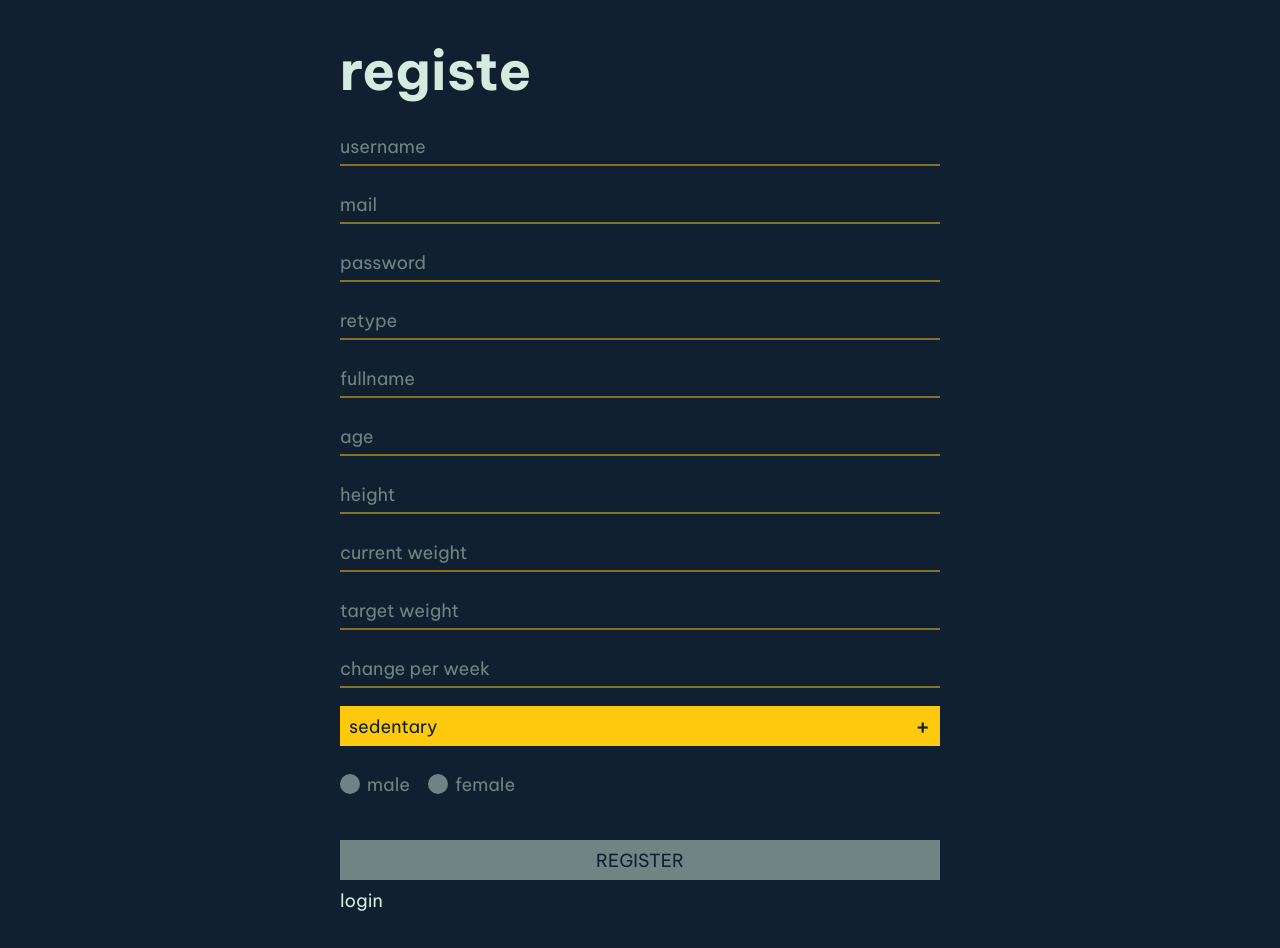
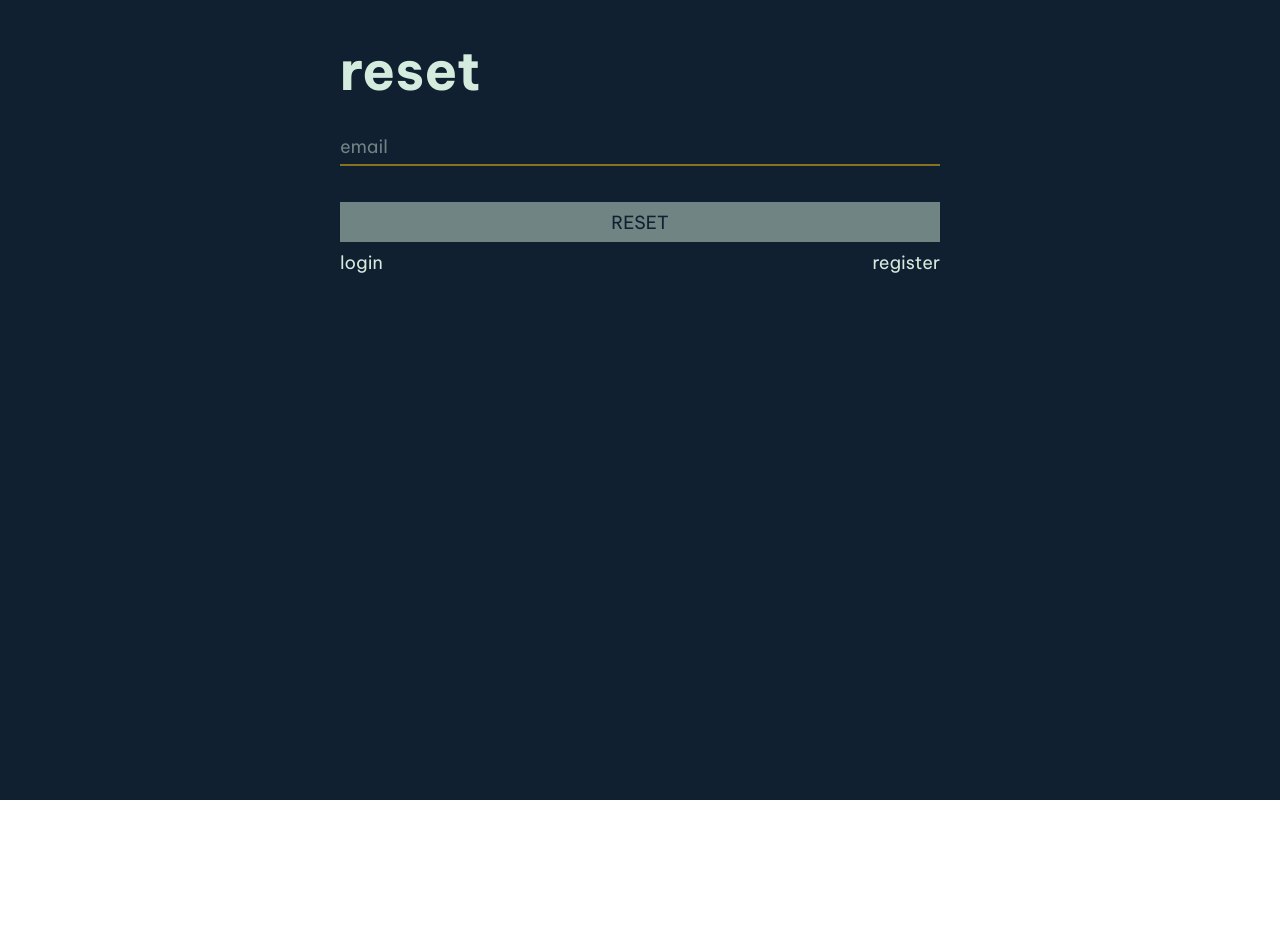
Before and after one commit to lusinger/getfit-app, an Angular app: page / in a window 1280 px wide. After the commit the page ends 800 px from the top, so only its background shows below. Built offline with nearby package versions, Linux system fonts and the light colour scheme.

Commit message:
Create ResetComponent to reset user mail
-Add markup and styling to all needed components
-Impement Typewriter Directive

```diff
--- a/src/app/app.component.html
+++ b/src/app/app.component.html
@@ -1,4 +1,4 @@
 <div class="page-container dark">
-  <getfit-register></getfit-register>
+  <getfit-reset></getfit-reset>
   <getfit-scroll-up [styleClass]="'light'"></getfit-scroll-up>
 </div>
--- a/src/app/app.module.ts
+++ b/src/app/app.module.ts
@@ -9,6 +9,7 @@ import { AppComponent } from './app.component';
 import { TypewriterDirective } from './directives/typewriter.directive';
 import { RegisterComponent } from './features/register/register.component';
 import { ScrollUpComponent } from './features/scroll-up/scroll-up.component';
+import { ResetComponent } from './features/reset/reset.component';
 
 @NgModule({
   declarations: [
@@ -16,6 +17,7 @@ import { ScrollUpComponent } from './features/scroll-up/scroll-up.component';
     TypewriterDirective,
     RegisterComponent,
     ScrollUpComponent,
+    ResetComponent,
   ],
   imports: [
     BrowserModule,
--- /dev/null
+++ b/src/app/features/reset/reset.component.html
@@ -0,0 +1,15 @@
+<div class="reset-container">
+  <h1 getfitTypewriter initialText={{formTitle}} targetText="reset" class="reset-title light" (textChanged)="onTextChanged($event)">{{formTitle}}</h1>
+  <form class="reset-form">
+    <label class="input-field light mt1">
+      <input type="email" placeholder="email">
+      <span>email</span>
+    </label>
+    <p class="error-message mt1">{{errorMessage}}</p>
+    <button class="light mt1" type="submit">reset</button>
+  </form>
+  <div class="reset-footer mt05">
+    <a class="light" href="#">login</a>
+    <a class="light" href="#">register</a>
+  </div>
+</div>
--- /dev/null
+++ b/src/app/features/reset/reset.component.sass
@@ -0,0 +1,27 @@
+@import '../../../sass/_variables'
+
+:host
+  width: 100%
+  height: 100%
+  display: flex
+  justify-content: center
+  flex-grow: 1
+  .reset-container
+    width: 100%
+    height: auto
+    display: flex
+    flex-flow: column
+    .reset-title
+      min-height: $rem*4
+    .reset-form
+      .error-message
+        color: $accent
+        font-style: italic
+    .reset-footer
+      display: flex
+      flex-flow: row
+      justify-content: space-between
+
+@media (min-width: $query-small)
+  :host
+    max-width: 600px
--- /dev/null
+++ b/src/app/features/reset/reset.component.ts
@@ -0,0 +1,20 @@
+import { Component, OnInit } from '@angular/core';
+
+@Component({
+  selector: 'getfit-reset',
+  templateUrl: './reset.component.html',
+  styleUrls: ['./reset.component.sass']
+})
+export class ResetComponent implements OnInit {
+  formTitle: string = 'getfit';
+  errorMessage: string = '';
+
+  constructor() { }
+
+  ngOnInit(): void {
+  }
+
+  onTextChanged($event: string): void{
+    this.formTitle = $event;
+  }
+}
```
Also changed, not shown: 1 other file (tests, documents, lock files or other folders).
